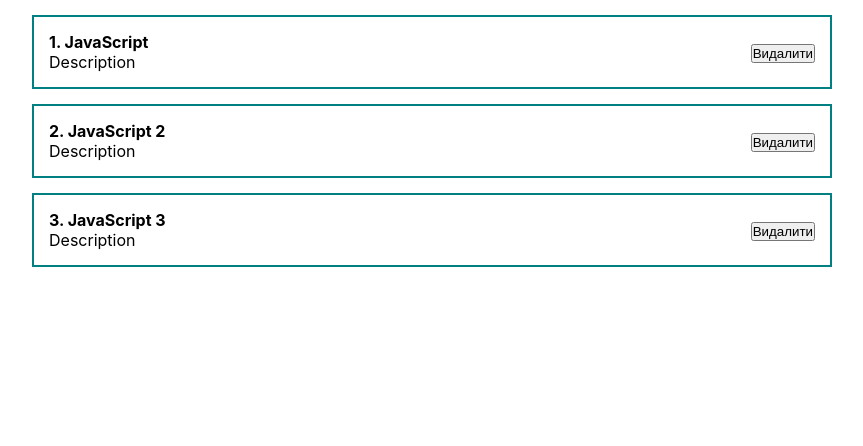
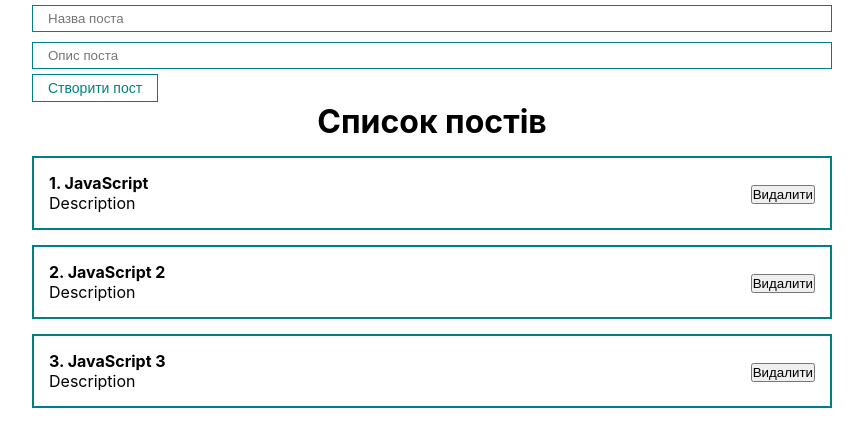
Before and after one commit to PetroMazuryk/react-u-1, a React (Create React App) app: page / in a window 1280 px wide. Shown: the top 446 px of the page, without its empty margins (208-1071 px from the left). Built offline with nearby package versions, Linux system fonts and the light colour scheme; the HTML template or start-up script is replaced by a standard one.

Commit message:
create file

```diff
--- /dev/null
+++ b/src/App.js
@@ -0,0 +1,50 @@
+import React, { useState } from 'react';
+import './styles/App.css';
+import PostList from 'components/PostList';
+import MyButton from './components/UI/button/MyButton';
+import MyInput from './components/UI/MyInput';
+
+export const App = () => {
+  const [posts, setPosts] = useState([
+    { id: 1, title: 'JavaScript', body: 'Description' },
+    { id: 2, title: 'JavaScript 2', body: 'Description' },
+    { id: 3, title: 'JavaScript 3', body: 'Description' },
+  ]);
+  const [title, setTitle] = useState('');
+  const [body, setBody] = useState('');
+
+  const addNewpost = e => {
+    e.preventDefault();
+    const newPost = {
+      id: Date.now(),
+      title,
+      body,
+    };
+    setPosts([...posts, newPost]);
+    setTitle('');
+    setBody('');
+  };
+
+  return (
+    <div className="App">
+      <form>
+        <MyInput
+          value={title}
+          onChange={e => setTitle(e.target.value)}
+          type="text"
+          placeholder="Назва поста"
+        />
+        <MyInput
+          value={body}
+          onChange={e => setBody(e.target.value)}
+          type="text"
+          placeholder="Опис поста"
+        />
+        <MyButton onClick={addNewpost}>Створити пост</MyButton>
+      </form>
+      <PostList posts={posts} title="Список постів" />
+    </div>
+  );
+};
+
+export default App;
--- a/src/App.jsx
+++ /dev/null
@@ -1,20 +0,0 @@
-import React, { useState } from 'react';
-import './styles/App.css';
-import PostItem from 'components/PostItem';
-
-export const App = () => {
-  const [posts] = useState([
-    { id: 1, title: 'JavaScript', body: 'Description' },
-    { id: 2, title: 'JavaScript 2', body: 'Description' },
-    { id: 3, title: 'JavaScript 3', body: 'Description' },
-  ]);
-  return (
-    <div className="App">
-      {posts.map(post => (
-        <PostItem post={post} key={post.id} />
-      ))}
-    </div>
-  );
-};
-
-export default App;
--- a/src/components/PostItem.jsx
+++ b/src/components/PostItem.jsx
@@ -1,11 +1,11 @@
 import React from 'react';
 const PostItem = props => {
-  console.log(props);
+  //   console.log(props);
   return (
     <div className="post">
       <div className="post__content">
         <strong>
-          {props.post.id}. {props.post.title}{' '}
+          {props.number}. {props.post.title}
         </strong>
         <div>{props.post.body}</div>
       </div>
--- /dev/null
+++ b/src/components/PostList.jsx
@@ -0,0 +1,14 @@
+import React from 'react';
+import PostItem from './PostItem';
+
+const PostList = ({ posts, title }) => {
+  return (
+    <>
+      <h1 style={{ textAlign: 'center' }}>{title}</h1>
+      {posts.map((post, index) => (
+        <PostItem number={index + 1} post={post} key={post.id} />
+      ))}
+    </>
+  );
+};
+export default PostList;
--- /dev/null
+++ b/src/components/UI/MyInput.jsx
@@ -0,0 +1,7 @@
+import React from 'react';
+import css from './MyInput.module.css';
+
+const MyInput = props => {
+  return <input className={css.myInput} {...props} />;
+};
+export default MyInput;
--- /dev/null
+++ b/src/components/UI/MyInput.module.css
@@ -0,0 +1,6 @@
+.myInput {
+  width: 100%;
+  padding: 5px 15px;
+  margin: 5px 0;
+  border: 1px solid teal;
+}
--- /dev/null
+++ b/src/components/UI/button/MyButton.jsx
@@ -0,0 +1,11 @@
+import React from 'react';
+import css from './MyButton.module.css';
+
+const MyButton = ({ children, ...props }) => {
+  return (
+    <button {...props} className={css.myBtn}>
+      {children}
+    </button>
+  );
+};
+export default MyButton;
--- /dev/null
+++ b/src/components/UI/button/MyButton.module.css
@@ -0,0 +1,8 @@
+.myBtn {
+  padding: 5px 15px;
+  color: teal;
+  font-size: 14px;
+  background: transparent;
+  border: 1px solid teal;
+  cursor: pointer;
+}
```
Also changed, not shown: public/index.html (+1 -34 lines), 1 other file (tests, documents, lock files or other folders).
